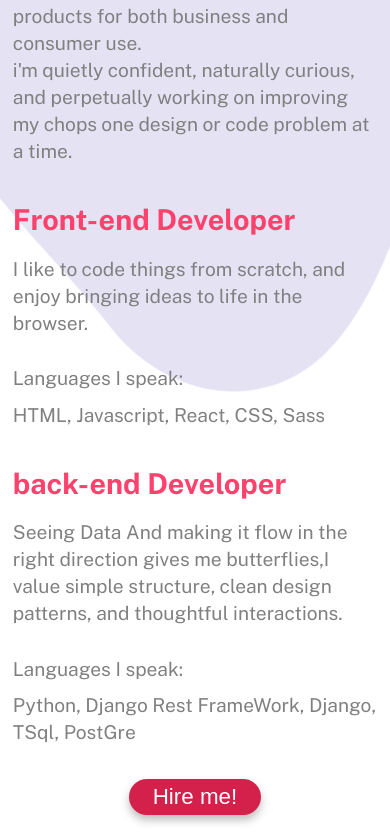
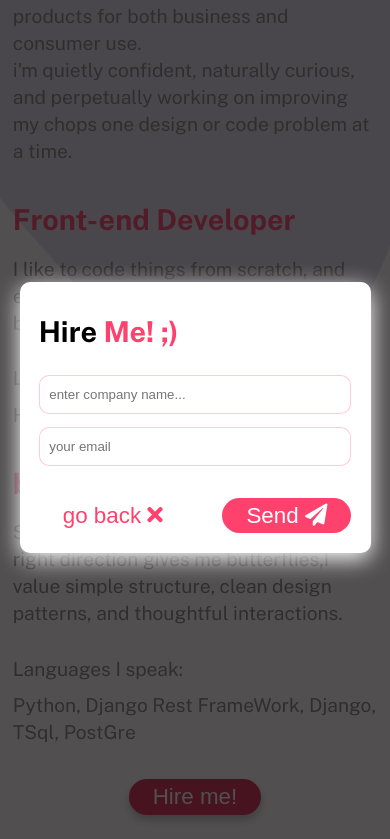
Before and after one commit to MARKOTHEDEV/mini-portfolio, a plain HTML site: page index.html in a window 390 px wide. Both pictures are taken after a click on the button "Hire me!". Shown: the part 699-1538 px from the top of the page. Drawn offline with nearby package versions, Linux system fonts and the light colour scheme.

Commit message:
finish with the form that handles hiring me on mobile view

```diff
--- a/css/style.css
+++ b/css/style.css
@@ -82,6 +82,10 @@ body{
     transition: all .5s ease-in-out;
     outline: none;
 }
+.btn.empty_btn{
+        background-color: #ffff;
+        color: var(--pin-color);
+}
 
 /* .btn:focus{
     background-color:#d4214b;
@@ -96,6 +100,67 @@ body{
     background-color:#d4214b;
     transform: translateY(10px);
     box-shadow:         0px 5px 8px 0px rgba(50, 50, 50, 0.32);
+
+}
+.btn.empty_btn:hover{
+    background-color:gray;
+    transform: translateY(10px);
+    box-shadow:         0px 5px 8px 0px rgba(50, 50, 50, 0.32);
+    color: white;
+}
+.btn.empty_btn:focus{
+    background-color:gray;
+    transform: translateY(10px);
+    box-shadow:         0px 5px 8px 0px rgba(50, 50, 50, 0.32);
+    color: white;
+
+}
+
+
+.floating_form{
+    background-color:rgba(19, 16, 16, 0.733);
+    position: fixed;
+    top:0;
+    left: 0;
+    height: 100%;
+    width: 100%;
+    z-index: 50;
+    display: flex;
+    justify-content: center;
+    align-items: center;
+    visibility: hidden;
+    opacity: 0;
+    transition: all .7s ease-in-out;
+}
+.floating_form.visible{
+    visibility: visible;
+    opacity: 1;
+
+}
+.floating_form form{
+    background-color: white;
+    width: 90%;
+    border-radius: 10px;
+    padding: 1.2rem;
+    box-shadow:         0px 6px 22px 0px white;
+}
+
+.input_box{
+    margin: 4% 0;
+}
+.input_box input{
+    width: 100%;
+    padding: .7rem .6rem;
+    border-radius: 10px;
+    border: .8px solid #ff416d46;
+}
+.input_box input:focus{
+    box-shadow:         0px 6px 22px 0px rgba(50, 50, 50, 0.16);
+}
+
+.form__btn_box{
+    display: flex;
+    justify-content: space-between;
 
 }
 /* end of classes that handles the close and open hambugersvg */
--- a/index.html
+++ b/index.html
@@ -49,7 +49,23 @@
 
         <!-- start of all kind of floating forms -->
         <!-- what i meanm by floating is stuff that hangs on it own lol -->
+        <div class="floating_form" id="hire_me_form">
+            <form action="">
+                <h2 class="heading ">Hire <span class="pink_color">Me! ;)</span></h2>
+                <div class="input_box">
+                    <input type="text" name="name" id="" placeholder="enter company name...">
+                </div>
 
+                <div class="input_box">
+                    <input type="email" name="email" id="" placeholder="your email">
+                </div>
+<br>
+                <div class="form__btn_box">
+                    <button class="btn empty_btn" id="hire_me_btn_close">go back <i class="fas fa-times"></i></button>
+                    <button class="btn">Send <i class="fas fa-paper-plane"></i></button>
+                </div>
+            </form>
+        </div>
 
         <!-- start of all kind of floating forms -->
 
@@ -110,7 +126,7 @@
                 </div>
                 <!-- end of about_user_container -->
 
-                <button class="btn btn_pink_color hire_me_btn">Hire me!</button>
+                <button class="btn btn_pink_color hire_me_btn" id="hire_me_btn_open">Hire me!</button>
             </div>
 
         </main>
--- a/js/app.js
+++ b/js/app.js
@@ -28,3 +28,19 @@ ham.addEventListener('click',e=>{
     nav.classList.toggle('show');
     ham.classList.toggle('close');
 })
+
+
+// the code below handles any flaoting form
+const hire_me_btn_open = document.querySelector('#hire_me_btn_open');
+const hire_me_btn_close = document.querySelector('#hire_me_btn_close');
+const hire_me_form = document.querySelector('#hire_me_form')
+
+hire_me_btn_open.addEventListener('click',()=>{
+    hire_me_form.classList.add('visible')
+
+})
+
+hire_me_btn_close.addEventListener('click',()=>{
+    hire_me_form.classList.remove('visible')
+
+})
```
